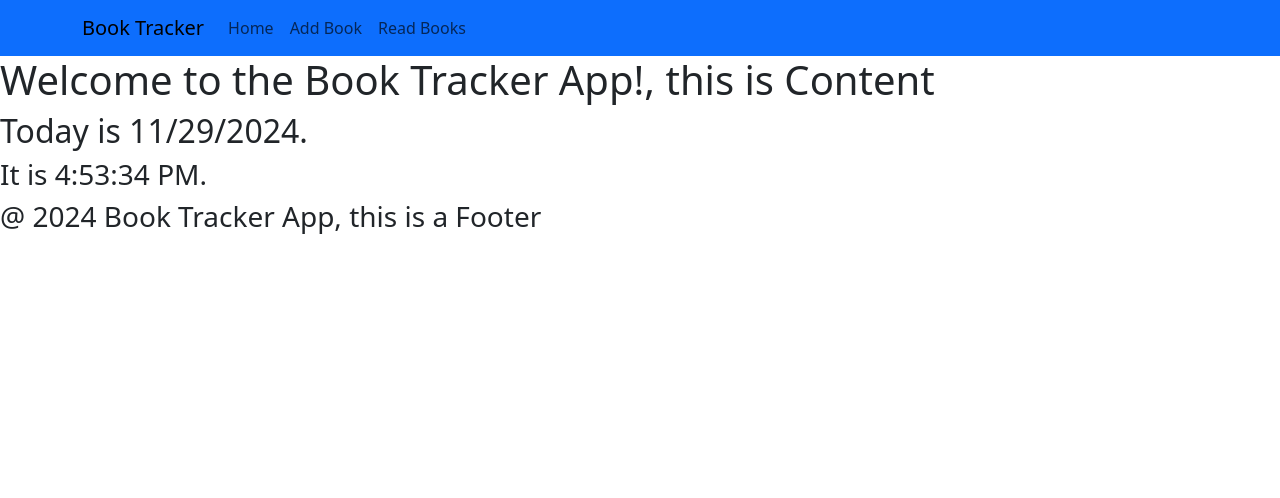
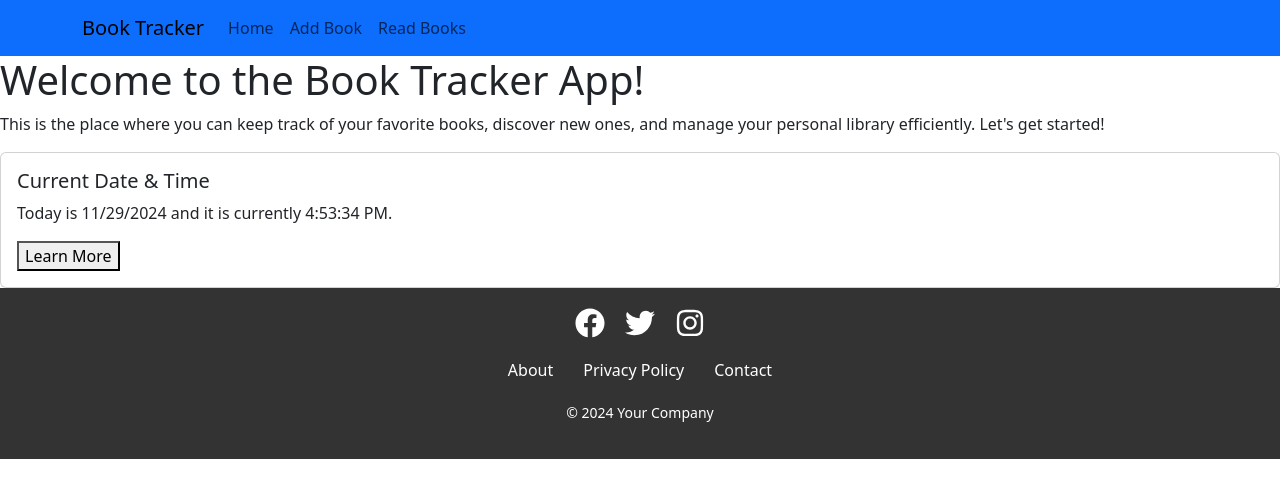
Before and after one commit to Usman00111/Data-Rep-Project24, a React (Create React App) app: page / in a window 1280 px wide. Shown: the top 498 px of the page. Built offline with nearby package versions, Linux system fonts and the light colour scheme.

Commit message:
ive done footer stuff with links to social media and css stuff for content page and import icon from react

```diff
--- a/package.json
+++ b/package.json
@@ -14,6 +14,7 @@
     "react": "^18.3.1",
     "react-bootstrap": "^2.10.6",
     "react-dom": "^18.3.1",
+    "react-icons": "^5.4.0",
     "react-router-dom": "^7.0.1",
     "react-scripts": "5.0.1",
     "web-vitals": "^2.1.4"
--- a/src/App.css
+++ b/src/App.css
@@ -36,3 +36,96 @@
     transform: rotate(360deg);
   }
 }
+
+.BookContent {
+  background-color: #f4f4f4;
+  padding: 20px;
+  display: flex;
+  flex-direction: column;
+  align-items: center;
+}
+
+.BookContent.title {
+  font-size: 2.5rem;
+  color: #333;
+  margin-bottom: 20px;
+}
+
+.BookContent.description {
+  font-size: 1.2rem;
+  color: #555;
+  line-height: 1.6;
+  max-width: 800px;
+  text-align: center;
+  margin-bottom: 30px;
+}
+
+.BookContent.card {
+  background-color: white;
+  border-radius: 8px;
+  box-shadow: 0 4px 8px rgba(0, 0, 0, 0.1);
+  overflow: hidden;
+  margin-bottom: 20px;
+  width: 80%;
+  max-width: 400px;
+}
+
+.BookContent.card-body {
+  padding: 20px;
+  font-size: 1rem;
+}
+
+.BookContent.btn-primary {
+  background-color: #61dafb;
+  color: white;
+  border: none;
+  padding: 10px 20px;
+  font-size: 1rem;
+  cursor: pointer;
+  border-radius: 5px;
+}
+
+.BookContent .btn-primary:hover {
+  background-color: #4fa3f7;
+}
+
+.footer {
+  background-color: #333;
+  color: white;
+  padding: 20px;
+  text-align: center;
+}
+
+.footer-content {
+  max-width: 1200px;
+  margin: 0 auto;
+}
+
+.social-icons a {
+  color: white;
+  margin: 0 10px;
+  text-decoration: none;
+}
+
+.social-icons a:hover {
+  color: #61dafb;
+}
+
+.footer-links {
+  margin-top: 20px;
+}
+
+.footer-link {
+  color: white;
+  margin: 0 15px;
+  text-decoration: none;
+}
+
+.footer-link:hover {
+  color: #61dafb;
+}
+
+.footer-bottom {
+  margin-top: 20px;
+  font-size: 14px;
+}
--- a/src/components/BookContent.js
+++ b/src/components/BookContent.js
@@ -1,12 +1,26 @@
 import React from "react";
+
 
 //BookContent.js is a resuable component which will make this app more modular so its nice and clean not confusing as i will develop this further
 const BookContent = () => {
     return (
-        <div>
-            <h1>Welcome to the Book Tracker App!, this is Content</h1>
-            <h2>Today is {new Date().toLocaleDateString()}.</h2>
-            <h3>It is {new Date().toLocaleTimeString()}.</h3>
+        <div className="contentPage">
+            <h1 className="title">Welcome to the Book Tracker App!</h1>
+            <p className="description">
+                This is the place where you can keep track of your favorite books,
+                discover new ones, and manage your personal library efficiently.
+                Let's get started!
+            </p>
+
+            <div className="card">
+                <div className="card-body">
+                    <h5 className="card-title">Current Date & Time</h5>
+                    <p className="card-text">
+                        Today is {new Date().toLocaleDateString()} and it is currently {new Date().toLocaleTimeString()}.
+                    </p>
+                    <button className="btn-primary">Learn More</button>
+                </div>
+            </div>
         </div>
     );
 };
--- a/src/components/BookFooter.js
+++ b/src/components/BookFooter.js
@@ -1,6 +1,32 @@
+import { FaFacebook, FaTwitter, FaInstagram  } from "react-icons/fa";
+import { Link } from "react-router-dom";
 // this is a footer which i will use further to provide more info and give more web app look for my proj
 const BookFooter = () => {
-    return <h3>@ 2024 Book Tracker App, this is a Footer</h3>
+    return (
+        <footer className="footer">
+          <div className="footer-content">
+            <div className="social-icons">
+              <a href="https://facebook.com" target="_blank" rel="noopener noreferrer">
+                <FaFacebook size={30} />
+              </a>
+              <a href="https://twitter.com" target="_blank" rel="noopener noreferrer">
+                <FaTwitter size={30} />
+              </a>
+              <a href="https://instagram.com" target="_blank" rel="noopener noreferrer">
+                <FaInstagram size={30} />
+              </a>
+            </div>
+            <div className="footer-links">
+              <Link to="/about" className="footer-link">About</Link>
+              <Link to="/privacy" className="footer-link">Privacy Policy</Link>
+              <Link to="/contact" className="footer-link">Contact</Link>
+            </div>
+            <div className="footer-bottom">
+              <p>© 2024 Your Company</p>
+            </div>
+          </div>
+        </footer>
+      );
 };
 
 //this line allows me to import this .js file into app.js
```
Also changed, not shown: 1 other file (tests, documents, lock files or other folders).
